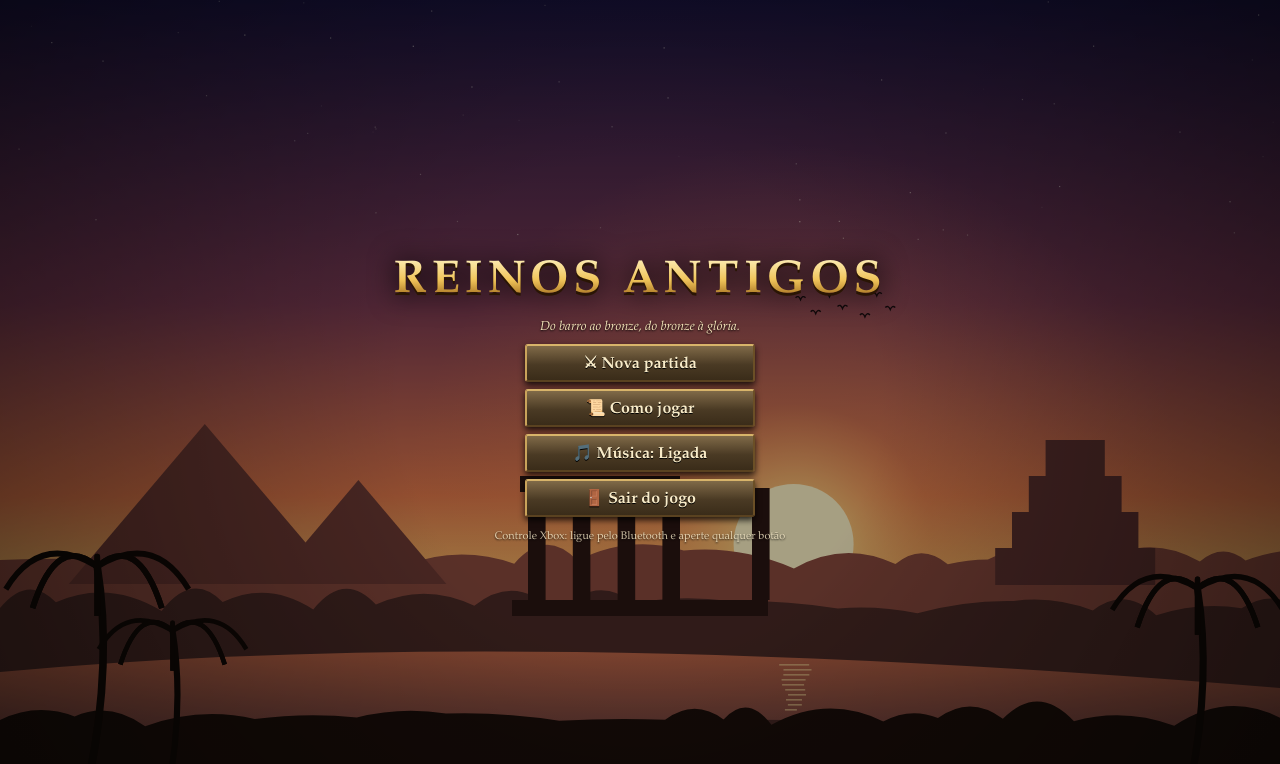
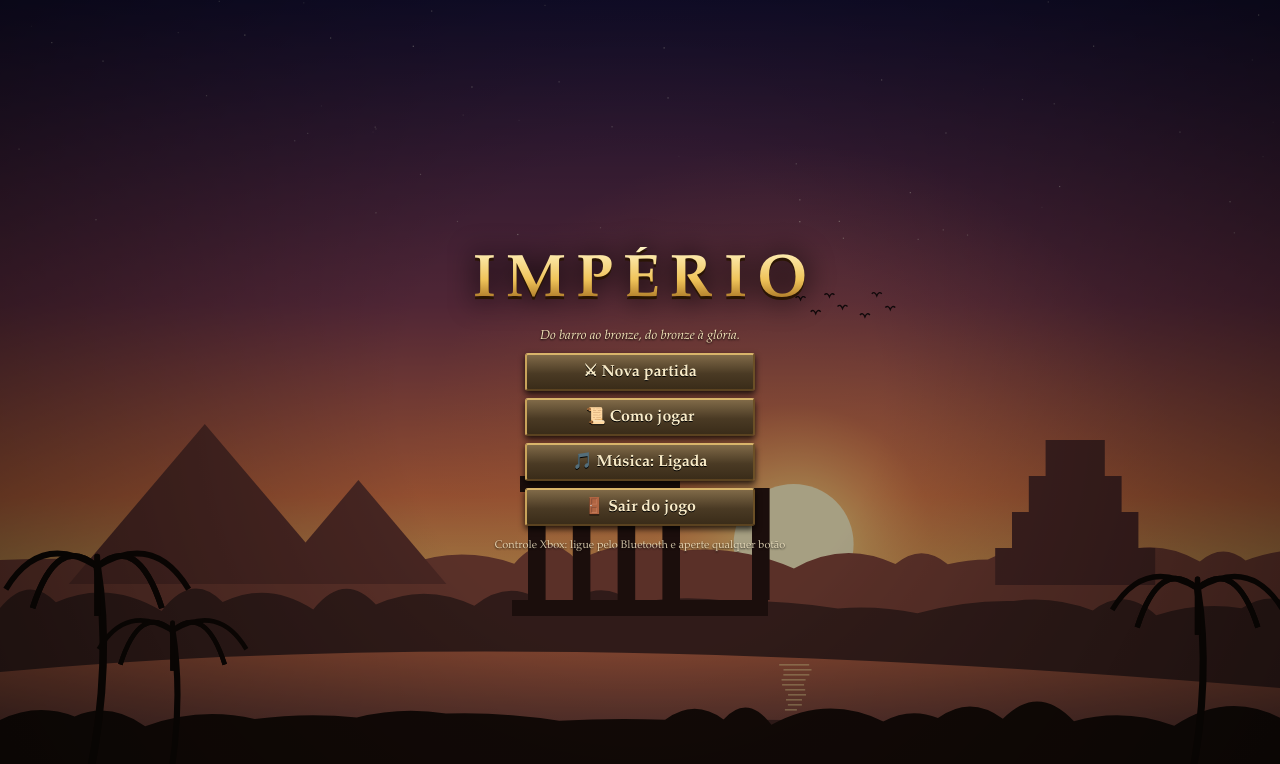
Before and after one commit to dennerbrunelli/reinos-antigos, a plain HTML site: page index.html in a window 1280 px wide. Drawn offline with Linux system fonts and the light colour scheme.

Commit message:
Império: novo nome do jogo (antes Reinos Antigos)
- Título, tela inicial e nome do app trocados para Império
- Versão do cache offline: imperio-v4 (o celular baixa sozinho a versão nova)

Co-Authored-By: Claude Opus 5.5 <noreply@anthropic.com>
Claude-Session: https://claude.ai/code/session_01GABPqirBMdktwhnGVNR9nv

```diff
--- a/index.html
+++ b/index.html
@@ -8,7 +8,7 @@
 <link rel="manifest" href="manifest.json">
 <link rel="icon" href="icon-192.png">
 <link rel="apple-touch-icon" href="icon-192.png">
-<title>Reinos Antigos</title>
+<title>Império</title>
 <style>
 :root{--ouro:#e2bd62;--ouro2:#a77b2c;--perg:#f1e2bb;--txt:#f4e7c6;--mad:#2a1c0f;--pedra:#5b5143;--bad:#ff7a66}
 *{box-sizing:border-box;-webkit-tap-highlight-color:transparent;user-select:none;-webkit-user-select:none}
@@ -76,7 +76,7 @@ button{font-family:inherit;color:inherit}
 .screen.on{display:flex}
 .screen.art{background:none}
 #art{position:fixed;inset:0;z-index:19;display:none;width:100%;height:100%}
-.ttl{margin:0;font-size:46px;letter-spacing:5px;font-weight:700;background:linear-gradient(#fff4c4,#f0c45a 45%,#9a6418 80%);-webkit-background-clip:text;background-clip:text;color:transparent;filter:drop-shadow(0 3px 0 #2a1504) drop-shadow(0 0 14px #000)}
+.ttl{margin:0;font-size:60px;letter-spacing:10px;text-indent:10px;font-weight:700;background:linear-gradient(#fff4c4,#f0c45a 45%,#9a6418 80%);-webkit-background-clip:text;background-clip:text;color:transparent;filter:drop-shadow(0 3px 0 #2a1504) drop-shadow(0 0 14px #000)}
 .sub{margin:0 0 4px;font-size:14px;font-style:italic;color:#f6e6bb;text-shadow:0 1px 3px #000,0 0 8px #000}
 .screen h2{margin:0;font-size:22px;color:var(--ouro);text-shadow:0 2px 0 #000;letter-spacing:1px}
 .screen p{margin:2px;font-size:13px;text-shadow:0 1px 2px #000}
@@ -125,7 +125,7 @@ button{font-family:inherit;color:inherit}
 </div>
 
 <div id="menu" class="screen art on">
-  <h1 class="ttl">REINOS ANTIGOS</h1>
+  <h1 class="ttl">IMPÉRIO</h1>
   <p class="sub">Do barro ao bronze, do bronze à glória.</p>
   <button class="mb" id="bcont" style="display:none">▶ Continuar a jornada</button>
   <button class="mb" id="bnew">⚔ Nova partida</button>
@@ -226,7 +226,7 @@ button{font-family:inherit;color:inherit}
 <script>
 'use strict';
 /* =========================================================
-   REINOS ANTIGOS — v2
+   IMPÉRIO (antes "Reinos Antigos")
    Estratégia em tempo real offline, visão em diagonal (isométrica).
    Tudo (desenhos, sons e música) é gerado pelo próprio código.
    Feito para rodar leve no celular (Galaxy A05s).
--- a/sw.js
+++ b/sw.js
@@ -1,6 +1,6 @@
 // Guarda o jogo no celular para funcionar sem internet.
 // Ao atualizar o jogo, troque o número da versão abaixo (v1 -> v2 ...).
-const CACHE = 'reinos-v3';
+const CACHE = 'imperio-v4';
 const FILES = ['./', './index.html', './manifest.json', './icon-192.png', './icon-512.png'];
 self.addEventListener('install', e => {
   e.waitUntil(caches.open(CACHE).then(c => c.addAll(FILES)));
```
Also changed, not shown: manifest.json, 1 other file.
